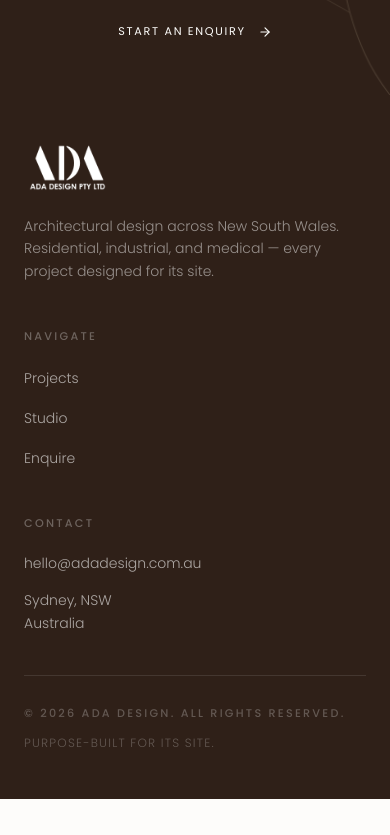
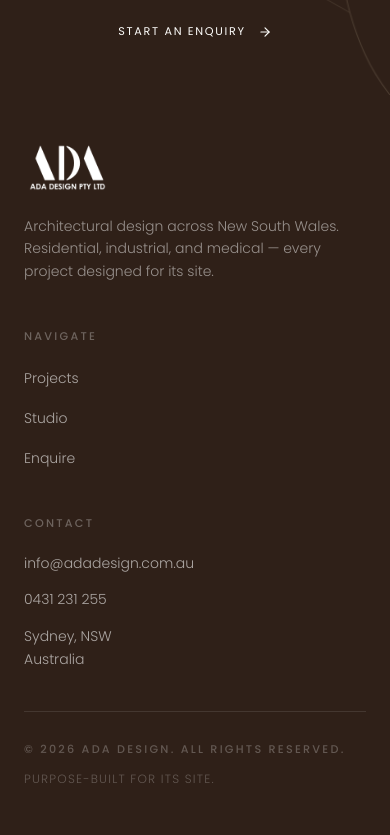
Before and after one commit to cybrixhub/ADA-design, a Next.js app: page / in a window 390 px wide. Shown: the part 5709-6544 px from the top of the page. Before the commit the page ends 6508 px from the top, so only its background shows below. Built offline with nearby package versions, Linux system fonts and the light colour scheme.

Commit message:
Contact: update email to info@adadesign.com.au, add phone 0431 231 255

```diff
--- a/app/contact/page.tsx
+++ b/app/contact/page.tsx
@@ -2,7 +2,7 @@
 
 import { useState } from "react";
 import Image from "next/image";
-import { Send, MapPin, Mail } from "lucide-react";
+import { Send, MapPin, Mail, Phone } from "lucide-react";
 import { projects } from "@/lib/projects";
 
 // Set NEXT_PUBLIC_FORMSPREE_ENDPOINT in Vercel (formspree.io → New Form → copy endpoint URL)
@@ -39,7 +39,7 @@ export default function ContactPage() {
     setLoading(true);
     setError("");
     if (!FORMSPREE_ENDPOINT) {
-      setError("Contact form not configured. Email us directly at hello@adadesign.com.au");
+      setError("Contact form not configured. Email us directly at info@adadesign.com.au");
       setLoading(false);
       return;
     }
@@ -52,10 +52,10 @@ export default function ContactPage() {
       if (res.ok) {
         setSubmitted(true);
       } else {
-        setError("Something went wrong. Email us directly at hello@adadesign.com.au");
+        setError("Something went wrong. Email us directly at info@adadesign.com.au");
       }
     } catch {
-      setError("Something went wrong. Email us directly at hello@adadesign.com.au");
+      setError("Something went wrong. Email us directly at info@adadesign.com.au");
     } finally {
       setLoading(false);
     }
@@ -93,7 +93,11 @@ export default function ContactPage() {
               <div className="space-y-4">
                 <div className="flex items-center gap-3 text-stone font-light text-sm">
                   <Mail size={14} className="text-terracotta shrink-0" />
-                  <span>hello@adadesign.com.au</span>
+                  <a href="mailto:info@adadesign.com.au" className="hover:text-bark transition-colors">info@adadesign.com.au</a>
+                </div>
+                <div className="flex items-center gap-3 text-stone font-light text-sm">
+                  <Phone size={14} className="text-terracotta shrink-0" />
+                  <a href="tel:0431231255" className="hover:text-bark transition-colors">0431 231 255</a>
                 </div>
                 <div className="flex items-start gap-3 text-stone font-light text-sm">
                   <MapPin size={14} className="text-terracotta shrink-0 mt-0.5" />
--- a/app/maintenance/page.tsx
+++ b/app/maintenance/page.tsx
@@ -47,10 +47,10 @@ export default function MaintenancePage() {
           Back shortly. Reach us in the meantime.
         </p>
         <a
-          href="mailto:hello@adadesign.com.au"
+          href="mailto:info@adadesign.com.au"
           className="text-sand/60 hover:text-sand transition-colors duration-300 text-sm font-sans tracking-wide"
         >
-          hello@adadesign.com.au
+          info@adadesign.com.au
         </a>
       </main>
 
--- a/components/Footer.tsx
+++ b/components/Footer.tsx
@@ -48,7 +48,12 @@ export default function Footer() {
           <div className="md:pl-16">
             <p className="label-text text-white/30 mb-6">Contact</p>
             <ul className="space-y-4 text-sm text-white/60 font-light">
-              <li>hello@adadesign.com.au</li>
+              <li>
+                <a href="mailto:info@adadesign.com.au" className="hover:text-white transition-colors">info@adadesign.com.au</a>
+              </li>
+              <li>
+                <a href="tel:0431231255" className="hover:text-white transition-colors">0431 231 255</a>
+              </li>
               <li className="leading-relaxed">
                 Sydney, NSW<br />
                 Australia
```
